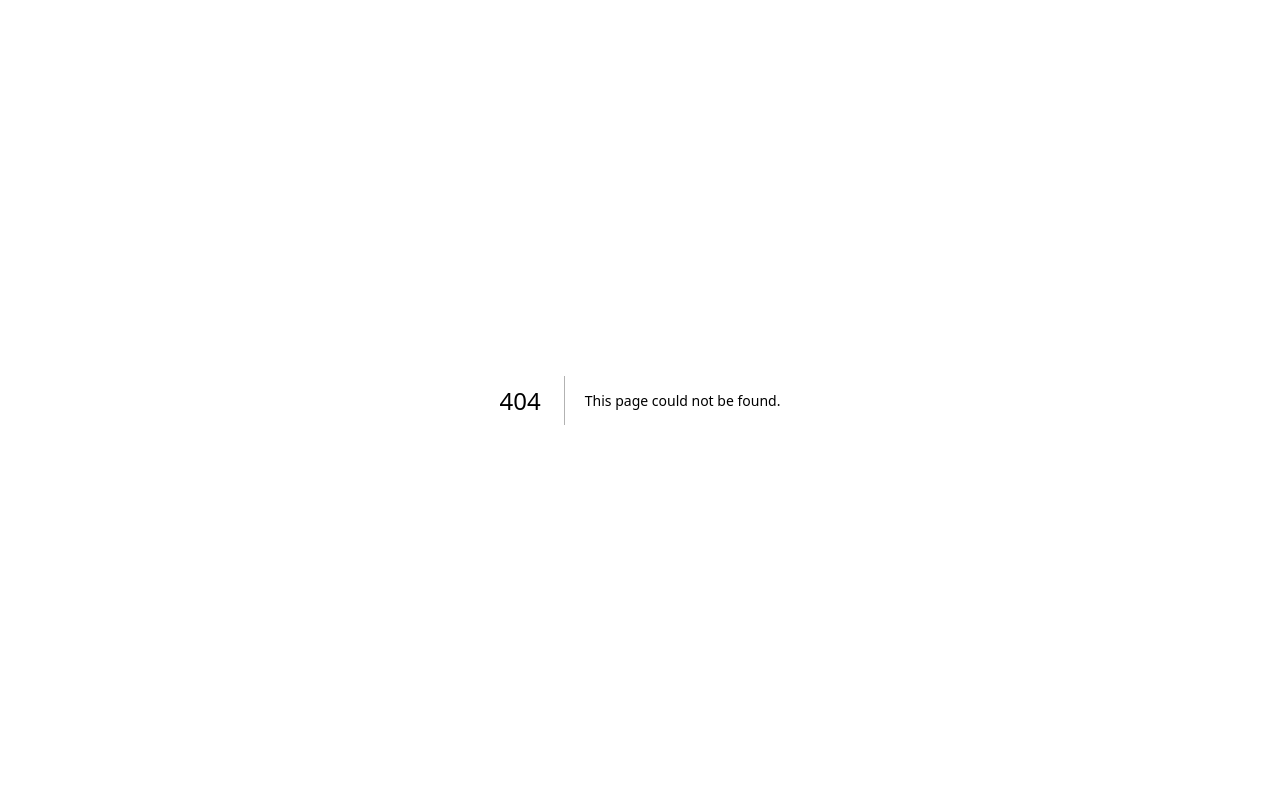
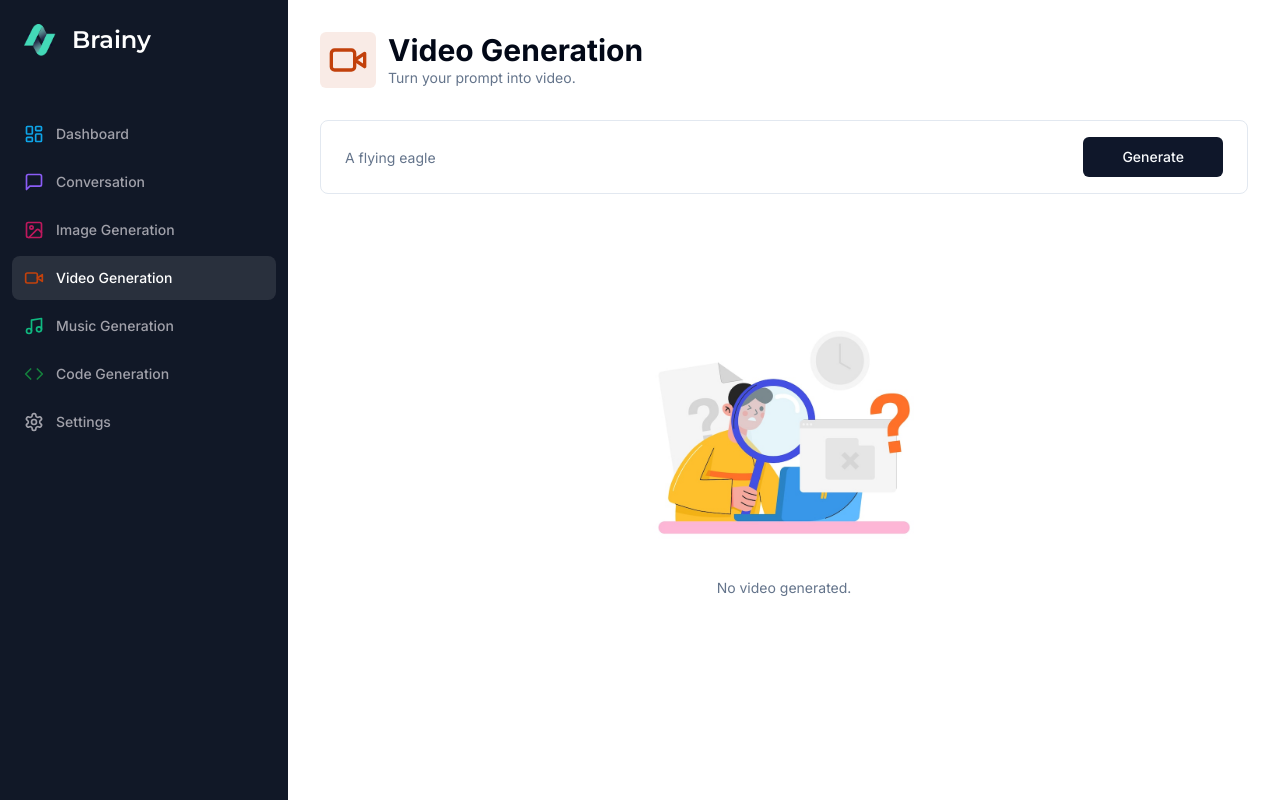
Before and after one commit to WinnardArthur/brainy, a Next.js app: page /video in a window 1280 px wide. Before the commit this address had no page. Built offline with nearby package versions, Linux system fonts and the light colour scheme.

Commit message:
add ai video generation

```diff
--- /dev/null
+++ b/app/(dashboard)/(routes)/video/constants.ts
@@ -0,0 +1,5 @@
+import * as z from 'zod';
+
+export const formSchema = z.object({
+    prompt: z.string().min(1, {message: 'Video prompt is required'})
+})
--- /dev/null
+++ b/app/(dashboard)/(routes)/video/page.tsx
@@ -0,0 +1,114 @@
+"use client";
+
+import React, { useState } from "react";
+import { VideoIcon } from "lucide-react";
+import { useForm } from "react-hook-form";
+import * as z from "zod";
+import { zodResolver } from "@hookform/resolvers/zod";
+import axios from "axios";
+import { useRouter } from "next/navigation";
+
+import { Heading } from "@/components/heading";
+import { Form, FormControl, FormField, FormItem } from "@/components/ui/form";
+import { Input } from "@/components/ui/input";
+import { formSchema } from "./constants";
+import { Button } from "@/components/ui/button";
+import { Empty } from "@/components/empty";
+import Loader from "@/components/loader";
+
+const VideoPage = () => {
+  const [video, setVideo] = useState<string>();
+
+  const router = useRouter();
+
+  const form = useForm<z.infer<typeof formSchema>>({
+    resolver: zodResolver(formSchema),
+    defaultValues: {
+      prompt: "",
+    },
+  });
+
+  const isLoading = form.formState.isSubmitting;
+
+  const onSubmit = async (values: z.infer<typeof formSchema>) => {
+    try {
+      setVideo(undefined);
+
+      const response = await axios.post("/api/video", values);
+
+      setVideo(response.data[0]);
+
+      form.reset();
+    } catch (error: any) {
+      console.log(error);
+    } finally {
+      router.refresh();
+    }
+  };
+
+  return (
+    <div>
+      <Heading
+        title="Video Generation"
+        description="Turn your prompt into video."
+        icon={VideoIcon}
+        iconColor="text-orange-700"
+        bgColor="bg-orange-700/10"
+      />
+
+      <div className="px-4 lg:px-8">
+        <div>
+          <Form {...form}>
+            <form
+              onSubmit={form.handleSubmit(onSubmit)}
+              className="rounded-lg border w-full p-4 px-3 md:px-6 focus-within:shadow-sm grid grid-cols-12 gap-2"
+            >
+              <FormField
+                control={form.control}
+                name="prompt"
+                render={({ field }) => (
+                  <FormItem className="col-span-12 lg:col-span-10">
+                    <FormControl className="m-0 p-0">
+                      <Input
+                        className="border-0 outline-none focus-visible:ring-0 focus-visible:ring-transparent"
+                        disabled={isLoading}
+                        placeholder="A flying eagle"
+                        {...field}
+                      />
+                    </FormControl>
+                  </FormItem>
+                )}
+              />
+
+              <Button
+                className="col-span-12 lg:col-span-2 w-full"
+                disabled={isLoading}
+              >
+                Generate
+              </Button>
+            </form>
+          </Form>
+        </div>
+
+        <div className="space-y-4 mt-4 pb-8">
+          {isLoading && (
+            <div className="p-8 rounded-lg w-full flex items-center justify-center bg-muted">
+              <Loader />
+            </div>
+          )}
+          {!video && !isLoading && <Empty label="No video generated." />}
+          {video && (
+            <video
+              controls
+              className="w-full aspect-video my-8 rounded-lg border bg-black"
+            >
+              <source src={video} />
+            </video>
+          )}
+        </div>
+      </div>
+    </div>
+  );
+};
+
+export default VideoPage;
--- /dev/null
+++ b/app/api/video/route.ts
@@ -0,0 +1,33 @@
+import { auth } from "@clerk/nextjs";
+import { NextResponse } from "next/server";
+import Replicate from "replicate";
+
+const replicate = new Replicate({
+  auth: process.env.REPLICATE_API_TOKEN,
+});
+
+export async function POST(req: Request) {
+  try {
+    const { userId } = auth();
+    const body = await req.json();
+    const { prompt } = body;
+
+    if (!userId) return new NextResponse("Unauthorized", { status: 401 });
+
+    if (!prompt) return new NextResponse("Prompt is required", { status: 400 });
+
+    const response = await replicate.run(
+      "anotherjesse/zeroscope-v2-xl:9f747673945c62801b13b84701c783929c0ee784e4748ec062204894dda1a351",
+      {
+        input: {
+          prompt,
+        },
+      }
+    );
+
+    return NextResponse.json(response);
+  } catch (error) {
+    console.log("[VIDEO_ERROR]:", error);
+    return new NextResponse();
+  }
+}
```
